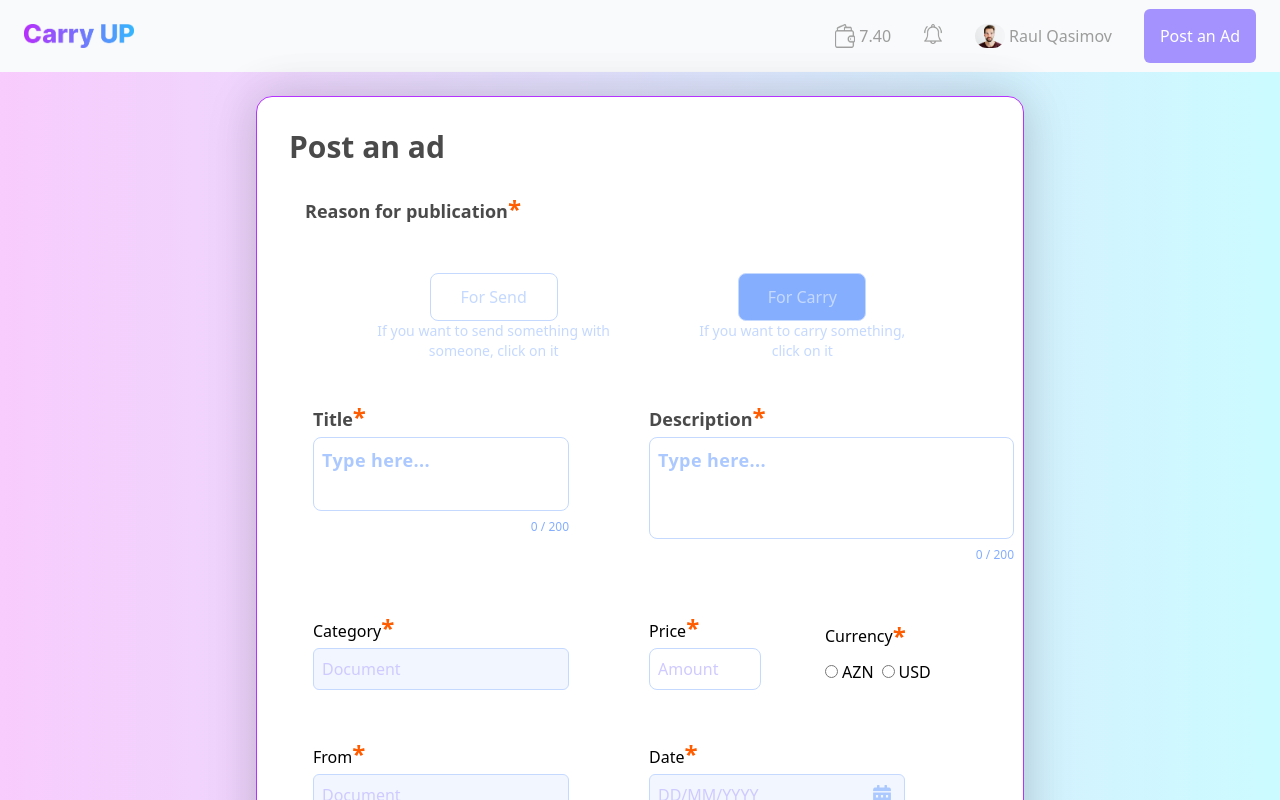
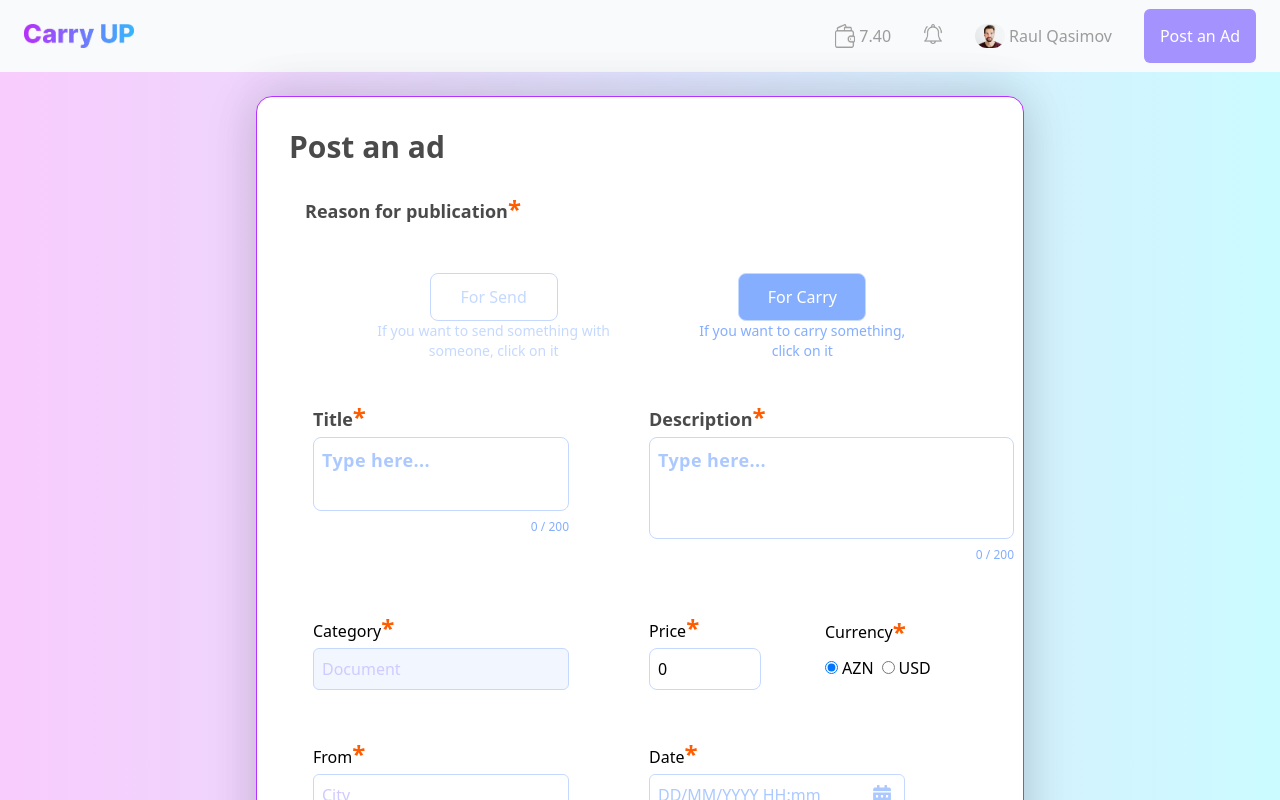
Before and after one commit to Ruslanqelenderli/CarryUpFront, a Next.js app: page /create in a window 1280 px wide. Both pictures are taken after a click on the button "For Carry". Shown: the top 800 px of the page. Built offline with nearby package versions, Linux system fonts and the light colour scheme.

Commit message:
create/Date

```diff
--- a/app/create/page.jsx
+++ b/app/create/page.jsx
@@ -1,33 +1,57 @@
 "use client";
 import React, { useRef, useState } from "react";
-import Navbar from "../components/navbar";
+// import Navbar from "../components/navbar";
 import Image from "next/image";
 import Navbar1 from "../components/navbar1";
+import DatePicker from "react-datepicker";
+import "react-datepicker/dist/react-datepicker.css";
 
 const Create = () => {
   const [text, setText] = useState("");
   const [text1, setText1] = useState("");
-  // const [date, setDate] = useState("")
   const [open, setOpen] = useState(false);
   const [forCarryClicked, setForCarryClicked] = useState(false);
+  const [inputValue, setInputValue] = useState("");
+  const [startDate, setStartDate] = useState(null);
+  const [startDate1, setStartDate1] = useState(null);
+
+  const initialData = {
+    title: "",
+    description: "",
+    package: {
+      currency: 0,
+      price: 0,
+      count: 0,
+      deadline: "2024-01-18T07:46:39.258Z",
+      packageCategoryId: 0,
+      packageSubCategoryId: 0,
+    },
+    case: {
+      userId: "123e4567-e89b-12d3-a456-426614174001",
+    },
+    tripPlaceDetailAddModels: [
+      {
+        fromPlace: "",
+        fromTripDate: "",
+        toPlace: "",
+        toTripDate: "",
+        travelType: 0,
+      },
+    ],
+  };
+  const [formData, setFormData] = useState(initialData);
+
   const limit = 200;
   const limit1 = 200;
 
-  const handleInput = () => {
+  const handleInput = (event) => {
     const textLength = event.target.value.length;
     setText(event.target.value);
-    // console.log(textLength);
   };
-  const handleInput1 = () => {
+  const handleInput1 = (event) => {
     const textLength1 = event.target.value.length;
     setText1(event.target.value);
-    // console.log(textLength1);
   };
-
-  // function myFunction(x) {
-  //   //x.type = "date";
-  //   alert("blurred!!");
-  // }
 
   const ref = useRef();
   const ref1 = useRef();
@@ -35,6 +59,72 @@ const Create = () => {
   const handleAnotherClick = () => {
     setOpen(!open);
     setForCarryClicked(!forCarryClicked);
+    // setTextColor(textColor ? "#85AEFF" : "black")
+  };
+
+  const handleChange = (event) => {
+    const value = event.target.value;
+
+    if (!isNaN(value)) {
+      const numeric = parseFloat(value);
+      if (numeric >= 0 && numeric <= 999) {
+        setInputValue(value);
+      }
+    }
+  };
+
+  const handleChange1 = (e) => {
+    const { name, value } = e.target;
+    if (name === "price") {
+      // Handle price input separately if needed
+      setFormData((prevData) => ({
+        ...prevData,
+        package: {
+          ...prevData.package,
+          [name]: value,
+        },
+      }));
+    } else {
+      setFormData((prevData) => ({
+        ...prevData,
+        [name]: value,
+      }));
+    }
+    // setFormData({ ...formData, [name]: value });
+  };
+
+  const handleStartDate = (date) => {
+    setStartDate(date);
+  };
+
+  const handleSubmit = async (e) => {
+    e.preventDefault();
+
+    try {
+      const response = await fetch(
+        "http://carryforus-001-site1.htempurl.com/api/Trip/Create",
+        {
+          method: "POST",
+          headers: {
+            "Content-Type": "application/json",
+          },
+          body: JSON.stringify(formData),
+        }
+      );
+
+      if (response.ok) {
+        const data = await response.json();
+        console.log("Data sents", data);
+      } else {
+        const errorData = await response.json();
+        console.error("Error sending datas:", errorData);
+        if (errorData.errors) {
+          console.log("Validation errorss:", errorData.errors);
+        }
+      }
+    } catch (error) {
+      console.error("Fetch errors:", error);
+    }
   };
 
   return (
@@ -76,14 +166,18 @@ const Create = () => {
             </div>
             <div className="text-center">
               <button
-                className={`text-[#C5D9FF] border border-[#C5D9FF] rounded-lg w-32 h-12 font-medium ${
+                className={`border border-[#C5D9FF] rounded-lg w-32 h-12 font-medium ${
                   forCarryClicked ? "bg-[#85AEFF]" : "bg-transparent"
-                }`}
+                } ${forCarryClicked ? "text-[#fff]" : "text-[#C5D9FF]"}`}
                 onClick={handleAnotherClick}
               >
                 For Carry
               </button>
-              <p className="text-[#C5D9FF] w-52 font-medium text-sm">
+              <p
+                className={`w-52 font-medium text-sm ${
+                  forCarryClicked ? "text-[#85AEFF]" : "text-[#C5D9FF]"
+                }`}
+              >
                 If you want to carry something, click on it
               </p>
             </div>
@@ -96,16 +190,17 @@ const Create = () => {
                   *
                 </span>
               </h2>
+              <form action=""></form>
               <textarea
-                className="border border-[#C5D9FF] rounded-lg p-2 resize-none w-64 placeholder:text-[#ACC9FF] focus:outline-none focus:border-[#C5D9FF]"
+                className="border border-[#C5D9FF] rounded-lg p-2 resize-none w-64 placeholder:text-[#ACC9FF] focus:outline-none focus:border-[#78A7FF]"
                 name="title"
                 id="title_textarea"
                 cols="25"
                 rows="2"
                 placeholder="Type here..."
                 style={{ letterSpacing: "0.4px" }}
-                onChange={handleInput}
-                value={text}
+                value={formData?.title}
+                onChange={handleChange1}
                 maxLength={200}
               ></textarea>
               <p
@@ -125,19 +220,18 @@ const Create = () => {
               <div className="">
                 <div>
                   <textarea
-                    className="border border-[#C5D9FF] rounded-lg p-2 resize-none placeholder:text-[#ACC9FF] focus:outline-none focus:border-[#C5D9FF]"
-                    name="title"
+                    className="border border-[#C5D9FF] rounded-lg p-2 resize-none placeholder:text-[#ACC9FF] focus:outline-none focus:border-[#78A7FF]"
+                    name="description"
                     id="title_textarea"
                     cols="30"
                     rows="3"
                     placeholder="Type here..."
                     style={{ letterSpacing: "0.4px" }}
-                    onChange={handleInput1}
-                    value={text1}
+                    onChange={handleChange1}
+                    value={formData?.description}
                     maxLength={200}
                   ></textarea>
                 </div>
-
                 <div className="">
                   <p
                     id="result"
@@ -152,7 +246,7 @@ const Create = () => {
 
           <div className="flex md:flex-row flex-col p-6 gap-20">
             <div className="">
-              <form action="" className="flex flex-col">
+              <form action="" className="flex flex-col" onSubmit={handleSubmit}>
                 <label htmlFor="" className="mb-1">
                   Category
                   <span className="text-[#FF5C00] font-semibold text-2xl transform translate-x-0 -translate-y-1">
@@ -160,6 +254,7 @@ const Create = () => {
                   </span>
                 </label>
                 <input
+                  disabled
                   type="text"
                   className="border border-[#C5D9FF] rounded-md bg-[#F2F6FF] p-2 w-64 focus:outline-none focus:border-[#C5D9FF]"
                   placeholder="Document"
@@ -176,14 +271,20 @@ const Create = () => {
                   </span>
                 </label>
                 <input
+                  value={formData.package?.price}
+                  onChange={handleChange1}
+                  max="999"
+                  min="0"
                   type="text"
-                  className="border border-[#C5D9FF] rounded-lg p-2 w-28 focus:outline-none focus:border-[#C5D9FF]"
+                  className="border border-[#C5D9FF] rounded-lg p-2 w-28 focus:outline-none focus:border-[#78A7FF]
+                  "
                   placeholder="Amount"
+                  name="price"
                 />
               </form>
               <div className="">
                 <form action="" className="">
-                  <label htmlFor="" className="flex mb-1 mt-3">
+                  <label htmlFor="" className="flex mb-1 mt-2">
                     Currency
                     <span className="text-[#FF5C00] font-semibold text-2xl transform translate-x-0 -translate-y-1">
                       *
@@ -191,6 +292,7 @@ const Create = () => {
                   </label>
                   <input
                     type="radio"
+                    checked={formData.package.currency === 0}
                     name="currency"
                     id="AznCurrency"
                     className="mr-1"
@@ -200,6 +302,7 @@ const Create = () => {
                   </label>
                   <input
                     type="radio"
+                    checked={formData.package.currency === 1}
                     name="currency"
                     id="UsdCurrency"
                     className="mr-1"
@@ -223,8 +326,11 @@ const Create = () => {
                     </label>
                     <input
                       type="text"
-                      className="border border-[#C5D9FF] rounded-md bg-[#F2F6FF] p-2 w-64 focus:outline-none focus:border-[#C5D9FF]"
-                      placeholder="Document"
+                      className="border border-[#C5D9FF] rounded-md p-2 w-64 focus:outline-none focus:border-[#78A7FF]
+                      "
+                      placeholder="City"
+                      value={formData.tripPlaceDetailAddModels.fromPlace}
+                      onChange={handleChange1}
                     />
                   </form>
                 </div>
@@ -237,14 +343,38 @@ const Create = () => {
                         *
                       </span>
                     </label>
-                    <input
-                      placeholder="DD/MM/YYYY"
-                      type="text"
-                      className="border border-[#C5D9FF] rounded-md bg-[#F2F6FF] p-2 w-64 focus:outline-none focus:border-[#C5D9FF]"
-                      ref={ref1}
-                      onFocus={() => (ref1.current.type = "date")}
-                      onBlur={() => (ref1.current.type = "text")}
+                    <div className="relative">
+                      {/* <DatePicker
+                        selected={startDate}
+                        onChange={(date) => {
+                          handleChange1({
+                            target: { name: "fromTripDate", value: date },
+                          });
+                          handleStartDate(date);
+                        }}
+                        className="border border-[#C5D9FF] rounded-md p-2 w-64 focus:outline-none focus:border-[#C5D9FF]  placeholder:text-[#ACC9FF]"
+                        placeholderText="DD/MM/YYYY"
+                        value={
+                          formData.tripPlaceDetailAddModels[0]?.fromTripDate
+                        }
+                      /> */}
+                      <DatePicker
+  selected={startDate}
+  onChange={(date) => {
+    handleChange1({
+      target: { name: "toTripDate", value: date },
+    });
+    handleStartDate(date);
+  }}
+  showTimeSelect
+  timeFormat="HH:mm"
+  timeIntervals={15}
+  dateFormat="dd/MM/yyyy HH:mm"
+  className="border border-[#C5D9FF] rounded-md p-2 w-64 focus:outline-none focus:border-[#C5D9FF] placeholder:text-[#ACC9FF]"
+  placeholderText="DD/MM/YYYY HH:mm"
+  value={formData.tripPlaceDetailAddModels[0]?.toTripDate}
 />
+                    </div>
                     <Image
                       src="/date.png"
                       width={20}
@@ -267,8 +397,10 @@ const Create = () => {
                     </label>
                     <input
                       type="text"
-                      className="border border-[#C5D9FF] rounded-md bg-[#F2F6FF] p-2 w-64 focus:outline-none focus:border-[#C5D9FF]"
-                      placeholder="Document"
+                      className="border border-[#C5D9FF] rounded-md p-2 w-64 focus:outline-none focus:border-[#78A7FF]"
+                      placeholder="City"
+                      value={formData.tripPlaceDetailAddModels.toPlace}
+                      onChange={handleChange1}
                     />
                   </form>
                 </div>
@@ -281,17 +413,20 @@ const Create = () => {
                         *
                       </span>
                     </label>
-
-                    <input
-                      placeholder="DD/MM/YYYY"
-                      type="text"
-                      //  onFocus={this.type = `date`}
-                      //  onBlur={this.type = `text`}
-                      ref={ref}
-                      onFocus={() => (ref.current.type = "date")}
-                      onBlur={() => (ref.current.type = "text")}
-                      className="border border-[#C5D9FF] rounded-md bg-[#F2F6FF] p-2 w-64 focus:outline-none focus:border-[#C5D9FF]"
+                    <div className="relative">
+                      <DatePicker
+                        selected={startDate}
+                        onChange={(date) => {
+                          handleChange1({
+                            target: { name: "toTripDate", value: date },
+                          });
+                          handleStartDate(date);
+                        }}
+                        className="border border-[#C5D9FF] rounded-md p-2 w-64 focus:outline-none focus:border-[#C5D9FF]  placeholder:text-[#ACC9FF]"
+                        placeholderText="DD/MM/YYYY"
+                        value={formData.tripPlaceDetailAddModels[0]?.toTripDate}
                       />
+                    </div>
                     <Image
                       src="/date.png"
                       width={20}
@@ -317,7 +452,7 @@ const Create = () => {
                       value="Bus"
                       id="bus"
                       name="transport"
-                      className="mr-1"
+                      className="mr-1 cursor-pointer"
                     />
                     <label htmlFor="bus" className="mr-5">
                       Bus
@@ -366,29 +501,14 @@ const Create = () => {
                 </div>
 
                 <div className="self-center">
-                  <button className="rounded-md bg-[#A8C6FF] h-10 w-36 text-white font-medium">
+                  <button className="rounded-sm bg-[#A8C6FF] h-10 w-36 text-white font-medium">
                     Add another
                   </button>
                 </div>
               </div>
             </div>
           )}
-
-          {/* <div className="">
-            <div>
-              <h2 htmlFor="">From</h2>
-              <input
-                type="text"
-                placeholder="City"
-                className="border border-[#C5D9FF] p-1"
-              />
-            </div>
-            <div>
-              <h2>Date</h2>
-              <input type="date" />
-            </div>
-          </div> */}
-
+          <form action="" onSubmit={handleSubmit}>
             <div className="text-right flex justify-end gap-6 mt-4">
               <button className="rounded-lg border-2 border-[#85AEFF] h-11 w-32 text-[#85AEFF] font-medium">
                 Cancel
@@ -397,6 +517,7 @@ const Create = () => {
                 Save
               </button>
             </div>
+          </form>
         </div>
       </div>
     </>
--- a/app/layout.js
+++ b/app/layout.js
@@ -11,7 +11,7 @@ export const metadata = {
 export default function RootLayout({ children }) {
   return (
     <html lang="en">
-
+{/* <link href="/person.png" rel="icon" type="image/png"></link> */}
 
       <body >
         <Toaster position="bottom-center" />
--- a/app/signUp/page.js
+++ b/app/signUp/page.js
@@ -32,7 +32,7 @@ export default function SignUp() {
     }
 
     try {
-      const response = await fetch('http://carryuptest.somee.com/api/Manage/Register', {
+      const response = await fetch('http://carryforus-001-site1.htempurl.com/api/Manage/Register', {
         method: 'POST',
         headers: {
           'Content-Type': 'application/json'
@@ -262,7 +262,7 @@ export default function SignUp() {
             </div>
             <div className="flex justify-center items-center mb-2">
               <FaPhoneAlt
-                style={{ background: "#746bd4"}}
+                style={{ background: "#746bd4" }}
                 className="text-white bg-violet-800 rounded-xl w-5 h-5 p-1 cursor-pointer"
               />
               <span
--- a/package.json
+++ b/package.json
@@ -16,6 +16,7 @@
     "next": "^14.0.4",
     "npm": "^10.2.5",
     "react": "^18.2.0",
+    "react-datepicker": "^4.25.0",
     "react-dom": "^18.2.0",
     "react-hot-toast": "^2.4.1",
     "react-icons": "^4.12.0",
```
Also changed, not shown: 1 other file (tests, documents, lock files or other folders). Lines whose indentation alone changed are shown as unchanged.
